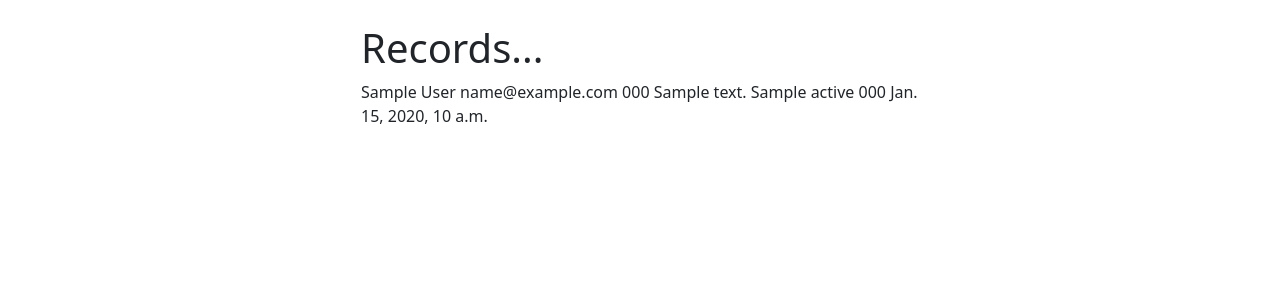
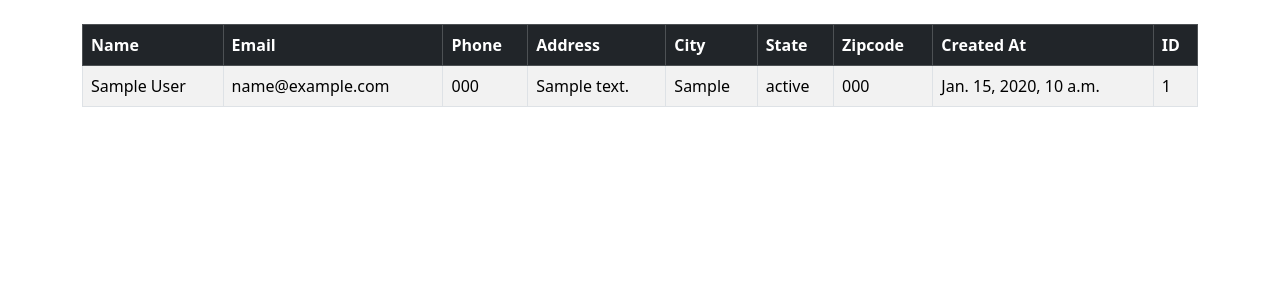
Before and after one commit to HaniaZ8/Django_Library_UniProject, a Django app: page / in a window 1280 px wide. Shown: the part 56-356 px from the top of the page. Run offline with Django 4.2, Linux system fonts and the light colour scheme; a user stored in the database is signed in; tables that the repository leaves empty hold one stand-in row (values such as "Sample post").

Commit message:
Made the records look pretty in a table. Next: viewing individual record in a new page

```diff
--- a/website/templates/home.html
+++ b/website/templates/home.html
@@ -3,26 +3,44 @@
 
 {% block content %}
 
-<div class="col-md-6 offset-md-3">
+{% if user.is_authenticated %}
+    <br/>
+    <table class="table table-striped table-hover table-bordered ">
+    <thead class="table-dark">
+        <tr>
+        <th scope="col">Name</th>
+        <th scope="col">Email</th>
+        <th scope="col">Phone</th>
+        <th scope="col">Address</th>
+        <th scope="col">City</th>
+        <th scope="col">State</th>
+        <th scope="col">Zipcode</th>
+        <th scope="col">Created At</th>
+        <th scope="col">ID</th>
+        </tr>
+    </thead>
+    <tbody>
+        {% if records %}
+            {% for record in records %}
+                <tr>
+                    <td>{{ record.first_name }}
+                    {{ record.last_name }}</td>
+                    <td>{{ record.email }}</td>
+                    <td>{{ record.phone }}</td>
+                    <td>{{ record.address }}</td>
+                    <td>{{ record.city }}</td>
+                    <td>{{ record.state }}</td>
+                    <td>{{ record.zipcode }}</td>
+                    <td>{{ record.created_at }}</td>
+                    <td>{{ record.id }}</td>
+                </tr>
+            {% endfor %}
+        {% endif %}
+    </tbody>
+    </table>
 
-{% if user.is_authenticated %}
 
-    <br/>
-    <h1> Records...</h1>
-    {% if records %}
-        {% for record in records %}
-            {{ record.first_name }}
-            {{ record.last_name }}
-            {{ record.email }}
-            {{ record.phone }}
-            {{ record.address }}
-            {{ record.city }}
-            {{ record.state }}
-            {{ record.zipcode }}
-            {{ record.created_at }}<br/>
 
-        {% endfor %}
-    {% endif %}
 {% else %}
 
     <br/>
@@ -43,7 +61,6 @@
 
     </form>
 
-</div>
 {% endif %}
 
 {% endblock %}
```
